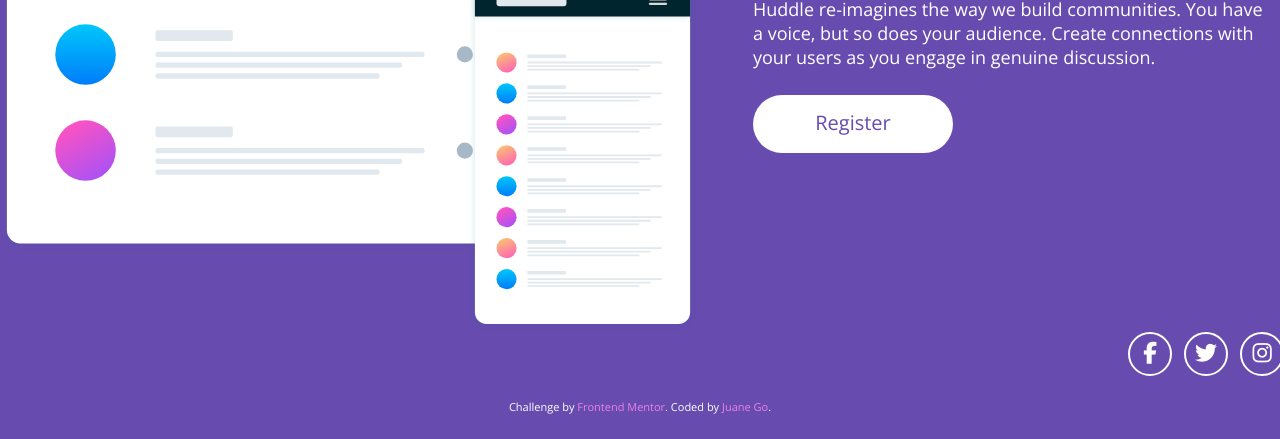
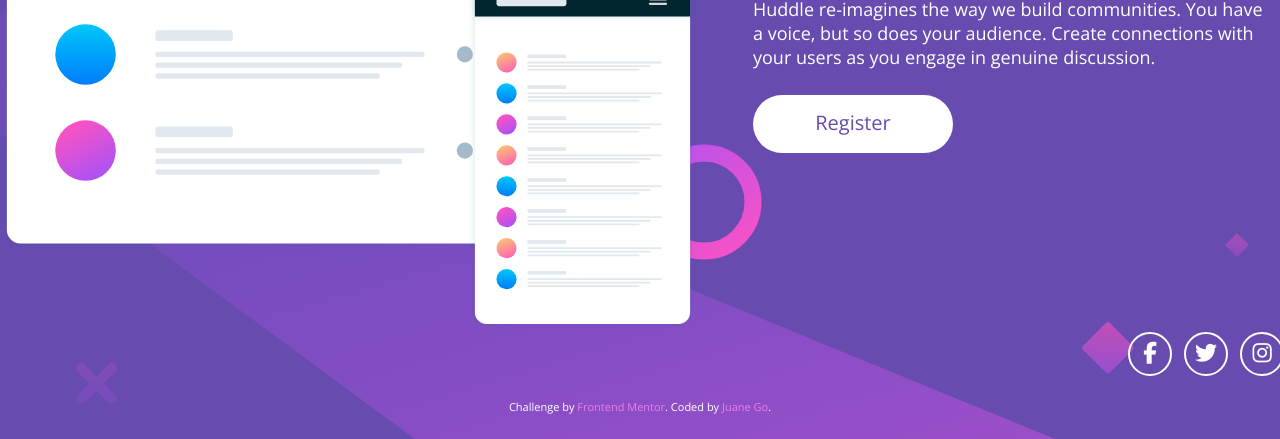
Before and after one commit to JuaneGo99/HuddleLandingPage-, a plain HTML site: page index.html in a window 1280 px wide. Shown: the part 361-800 px from the top of the page. Drawn offline with nearby package versions, Linux system fonts and the light colour scheme; the site is published under a folder, as on GitHub Pages, so addresses that start at the root find nothing.

Commit message:
Add files via upload

```diff
--- a/styles.css
+++ b/styles.css
@@ -15,7 +15,7 @@
 
 body{
     background-color: var(--Violet);
-    background-image: url(/images/bg-mobile.svg);
+    background-image: url(images/bg-mobile.svg);
     background-repeat: no-repeat;
     background-size: 100%;
     color: white;
@@ -117,7 +117,7 @@ h1{
 
 @media only screen and (min-width:1024px){
     body{
-        background-image: url(/images/bg-desktop.svg);
+        background-image: url(images/bg-desktop.svg);
         background-size: unset;
     }
     main{
```
